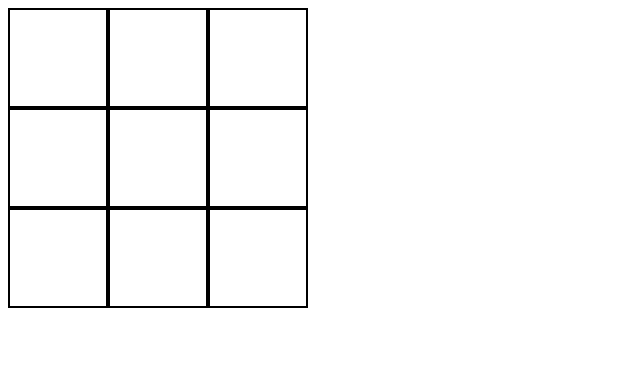
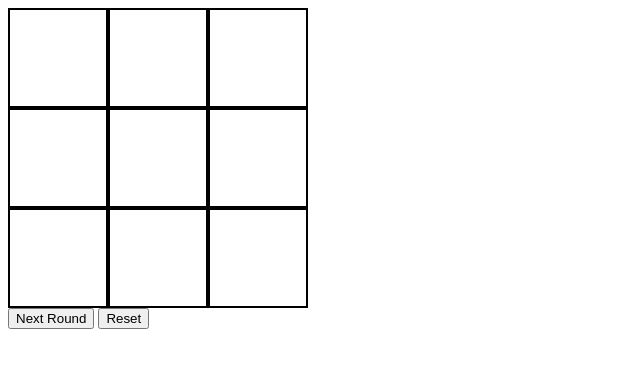
Before and after one commit to LontraSoft/odin-tic-tac-toe, a plain HTML site: page index.html in a window 1280 px wide. Shown: the whole page, without its empty margins (0-640 px from the left). Drawn offline with Linux system fonts and the light colour scheme.

Commit message:
Add next-round and reset buttons

```diff
--- a/index.html
+++ b/index.html
@@ -18,7 +18,12 @@
       <div class="game-cell" id="cell-1-0"></div>
       <div class="game-cell" id="cell-2-0"></div>
     </div>
-    <div class="Scoreboard">
+    <div class="controls">
+      <button type="button" id="next-round-btn">Next Round</button>
+      <button type="button" id="reset-btn">Reset</button>
+    </div>
+    <div class="display"></div>
+    <div class="scoreboard">
       <div class="x-score"></div>
       <div class="o-score"></div>
     </div>
```
